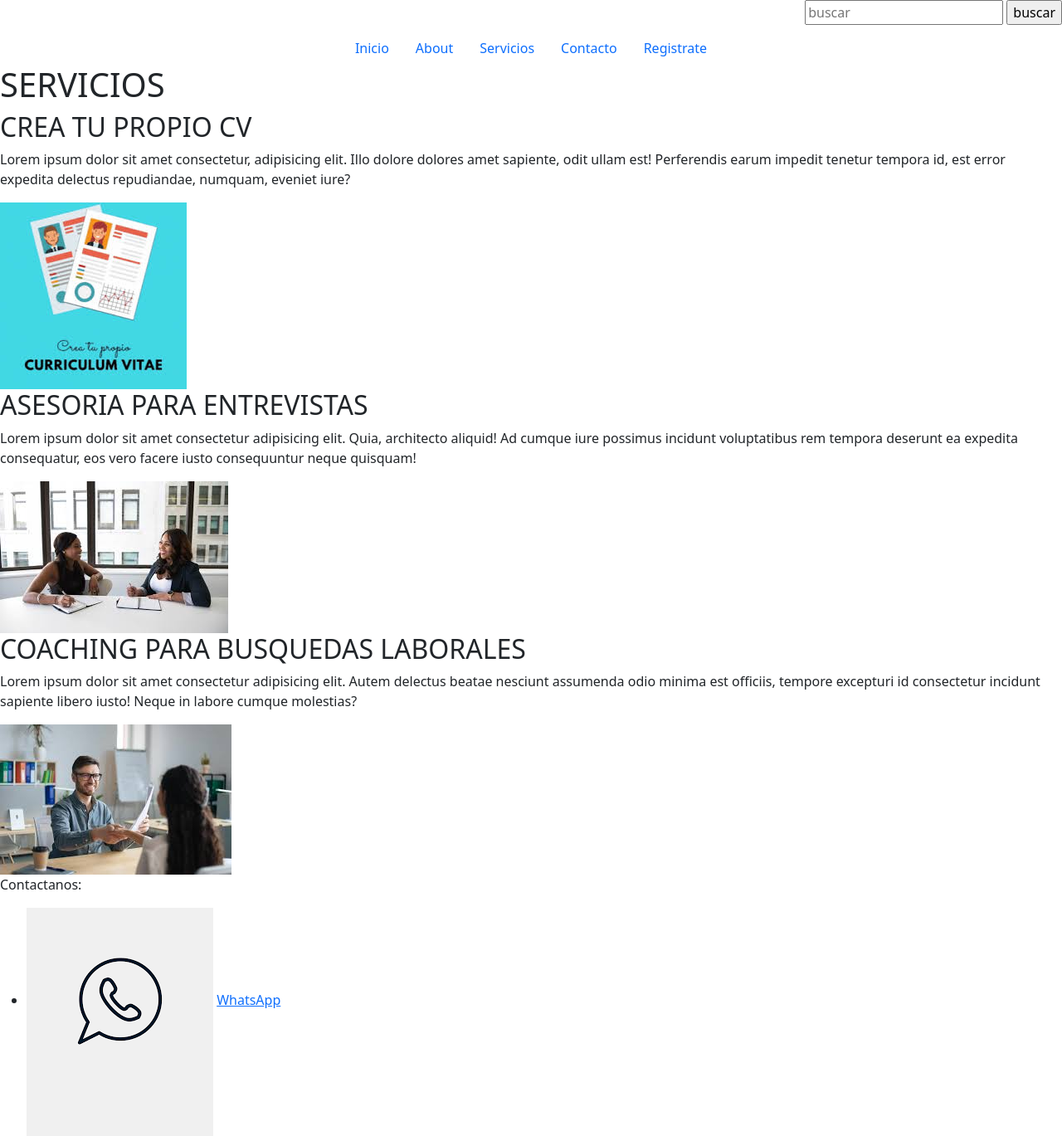
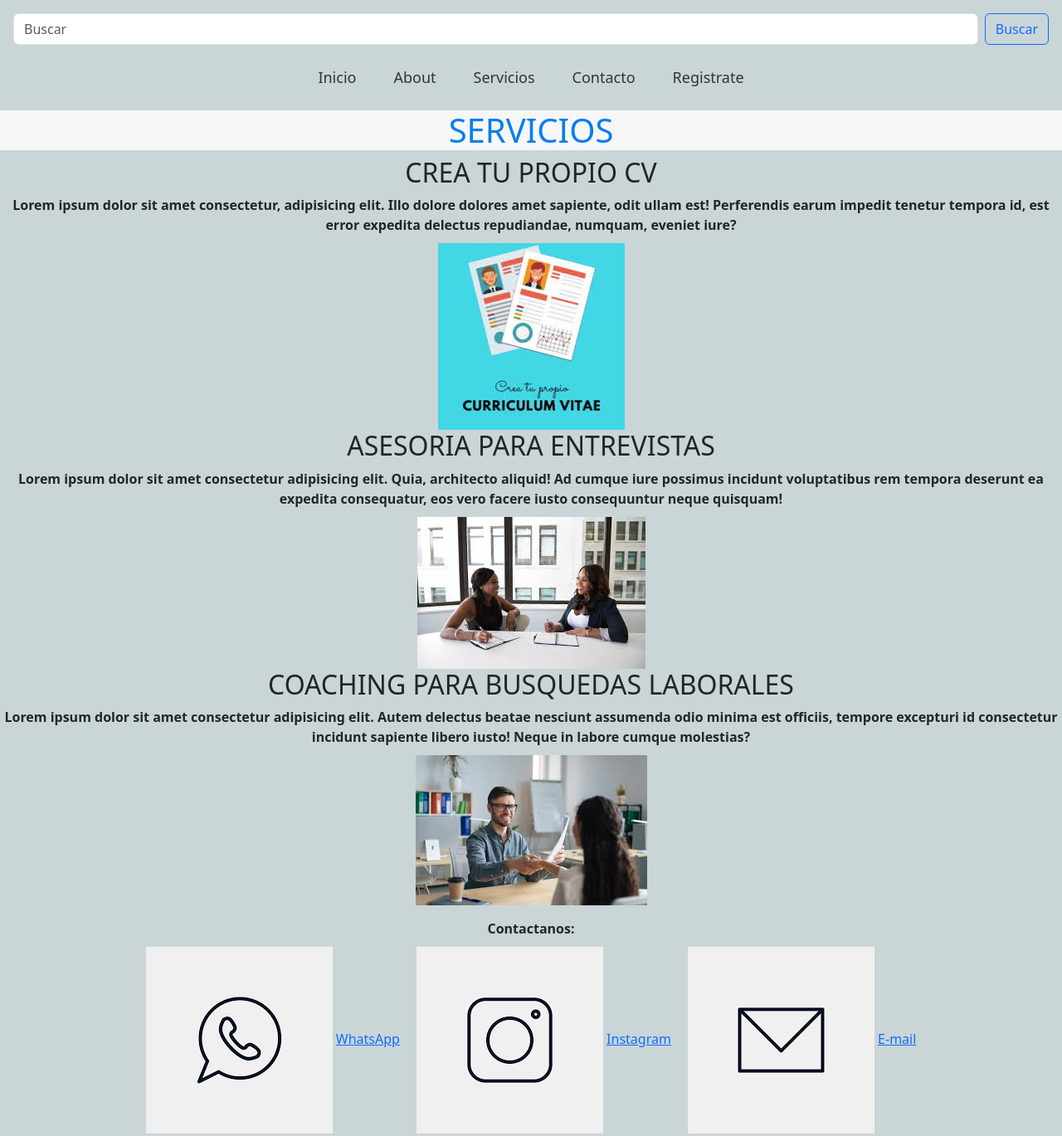
Before and after one commit to SantiagoSierra12/PreEntregaN2, a plain HTML site: page pages/servicios.html in a window 1280 px wide. Shown: the top 1369 px of the page at 83% size. Drawn offline with nearby package versions, Linux system fonts and the light colour scheme.

Commit message:
agregamos funcionalidades sass como @mixin e @include, sumamos estilos al nav por ejemplo, y acciones responsivas a las imagenes

```diff
--- a/pages/servicios.html
+++ b/pages/servicios.html
@@ -10,9 +10,9 @@
 <body>
     <header>
         <div style="text-align: right;">
-            <form action="#" method="get">
-                <input type="text" name="busqueda" placeholder="buscar">
-                <input type="submit" value="buscar">
+            <form class="d-flex justify-content-end mb-3" role="search" action="#" method="get">
+                <input class="form-control me-2" type="search" placeholder="Buscar" name="busqueda">
+                <button class="btn btn-outline-primary" type="submit">Buscar</button>
             </form>
         </div>
         <nav class="mt-2">
--- a/style.scss
+++ b/style.scss
@@ -1 +1,109 @@
-$primary-color: rgb(216, 143, 6);
+$primary-color: rgb(5, 126, 240);
+
+$primary-font: 'Arial', sans-serif;
+
+$padding-base: 16px;
+
+$background-color: rgb(247, 247, 247);
+
+@mixin estilo-nav-link($color, $hoverColor) {
+    color: $color;
+    text-decoration: none;
+    font-weight: 500;
+    padding: 10px 15px;
+    transition: all 0.3s ease;
+
+&:hover {
+    color: $hoverColor;
+    transform: scale(1.05); // efecto al pasar el cursor
+}
+}
+
+.navbar-personalizada{
+    background-color: #f8f9fa;
+    padding: 10px 0;
+    box-shadow: 0 4px 6px rgba(0, 0, 0, 0.1);
+}
+
+.nav{
+    display: flex;
+    justify-content: center;
+    gap: 15px;
+    flex-wrap: wrap;
+}
+
+.nav-item{
+    list-style: none;
+}
+
+.nav-link {
+    @include estilo-nav-link(#333, #007bff);
+    font-size: 18px;
+    border-radius: 4px;
+
+    &:hover {
+    background-color: rgba(0, 123, 255, 0.1);
+    }
+}
+
+  // 🌐 Responsividad
+@media (max-width: 600px) {
+    .nav {
+    flex-direction: column;
+    align-items: center;
+    }
+
+    .nav-link {
+    font-size: 16px;
+    padding: 10px 20px;
+    }
+}
+
+
+
+body{
+    background-color: rgb(202, 213, 216);
+    text-align: center;
+}
+
+h1{
+    color: $primary-color;
+    text-align: center;
+    background-color: $background-color;
+    border: 1px white;
+}
+
+header{
+    padding: $padding-base;
+}
+
+img {
+    max-width: 100%;
+    height: auto;
+    transition: transform 0.3s ease-in-out;
+
+    &:hover {
+    transform: scale(1.05);
+    cursor: pointer;
+    }
+}
+
+footer{
+    padding: $padding-base;
+    text-align: center;
+}
+
+p{
+    font-weight: bold;
+    margin-bottom: 10px;
+}
+
+ul {
+    list-style: none;
+    padding: 0;
+    margin: 0;
+    display: flex;
+    justify-content: center;
+    gap: 20px;
+    flex-wrap: wrap;
+}
```
Also changed, not shown: pages/registrate.html (+6 -6 lines), css/style.css, 1 other file. Lines whose indentation alone changed are shown as unchanged.
